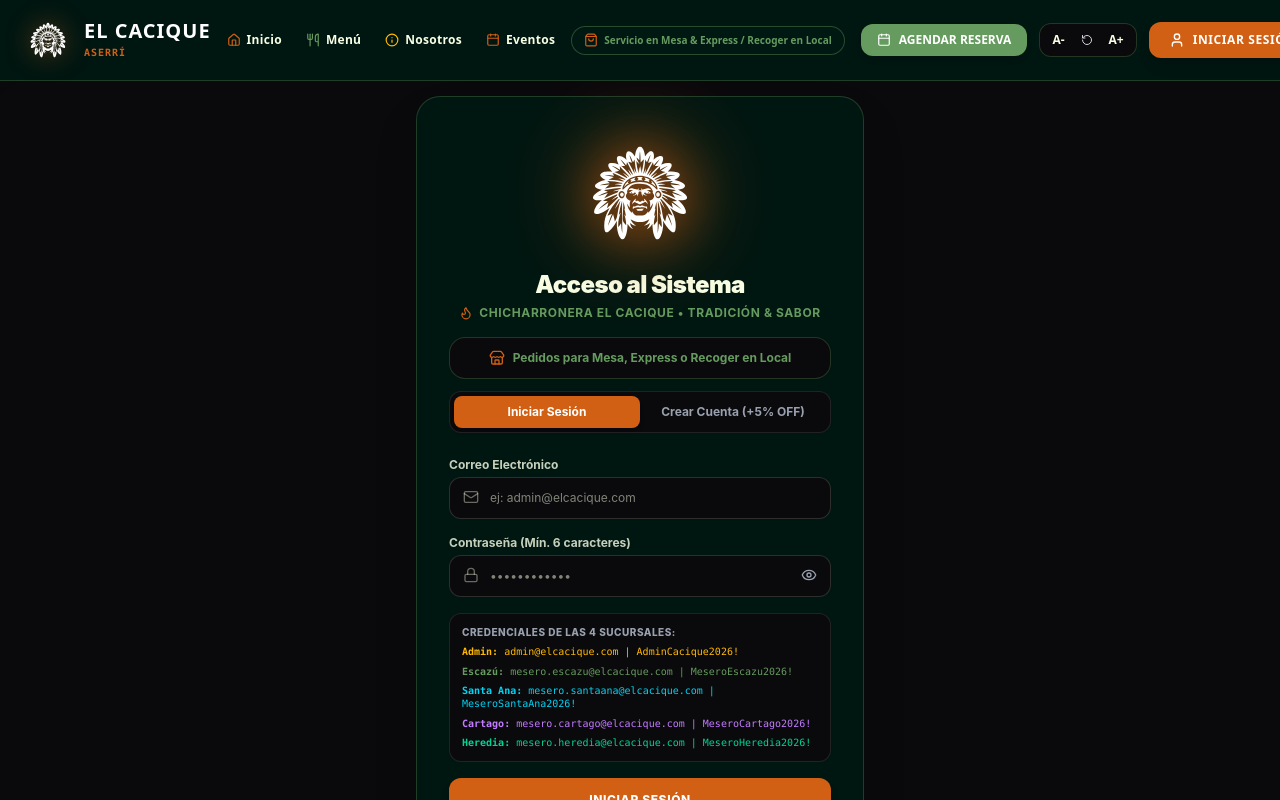
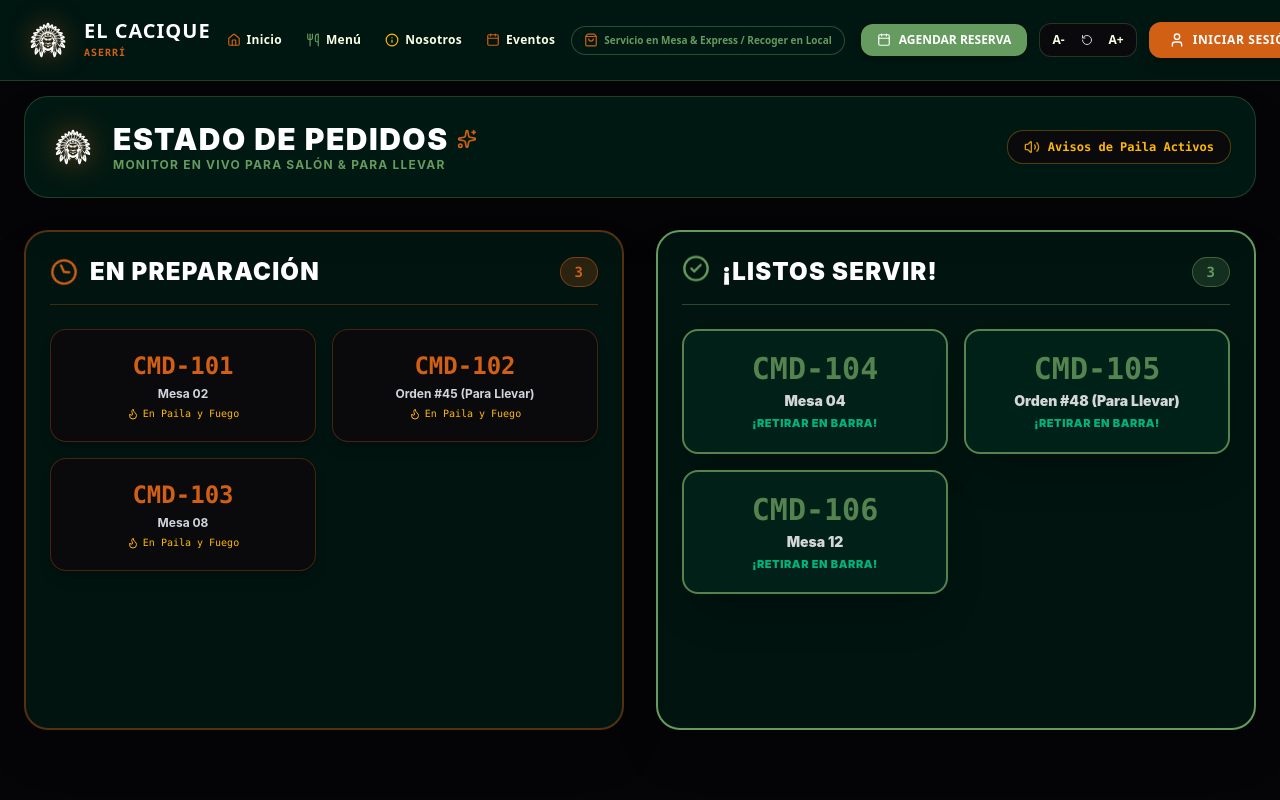
Before and after one commit to AngelDST13/Proyecto-Restaurante, a React (Vite) app: page /pedidos in a window 1280 px wide. Before the commit this address led to /login. Shown: the top 800 px of the page. Built offline with nearby package versions, Linux system fonts and the light colour scheme; the HTML template or start-up script is replaced by a standard one.

Commit message:
feat(system): credenciales de cocina en login, panel monitor de ordenes estilo MC y pruebas unitarias extendidas

```diff
--- a/src/pages/Login.jsx
+++ b/src/pages/Login.jsx
@@ -88,6 +88,8 @@ export default function Login() {
           navigate('/admin');
         } else if (res.user.rol === 'mesero') {
           navigate('/waiter');
+        } else if (res.user.rol === 'cocina') {
+          navigate('/kitchen');
         } else {
           navigate('/menu');
         }
@@ -219,13 +221,37 @@ export default function Login() {
           </div>
 
           {!isRegister && (
-            <div className="p-3 bg-[#0A090C] border border-[#F8FFE5]/10 rounded-xl space-y-1.5 text-[10px]">
-              <span className="text-gray-400 font-extrabold block uppercase tracking-wider">Credenciales de las 4 Sucursales:</span>
-              <p className="text-amber-400 font-mono"><strong>Admin:</strong> admin@elcacique.com | AdminCacique2026!</p>
-              <p className="text-[#659B5E] font-mono"><strong>Escazú:</strong> mesero.escazu@elcacique.com | MeseroEscazu2026!</p>
-              <p className="text-cyan-400 font-mono"><strong>Santa Ana:</strong> mesero.santaana@elcacique.com | MeseroSantaAna2026!</p>
-              <p className="text-purple-400 font-mono"><strong>Cartago:</strong> mesero.cartago@elcacique.com | MeseroCartago2026!</p>
-              <p className="text-emerald-400 font-mono"><strong>Heredia:</strong> mesero.heredia@elcacique.com | MeseroHeredia2026!</p>
+            <div className="p-3 bg-[#0A090C] border border-[#F8FFE5]/10 rounded-xl space-y-2 text-[10px]">
+              <span className="text-gray-400 font-extrabold block uppercase tracking-wider">Accesos de prueba por sucursal:</span>
+              <div className="grid grid-cols-1 sm:grid-cols-2 gap-2 font-mono text-[9px]">
+                <div className="space-y-0.5">
+                  <p className="text-[#D16014] font-bold">Escazú</p>
+                  <p>Mesero: mesero.escazu@elcacique.com</p>
+                  <p>Cocina: cocina.escazu@elcacique.com</p>
+                  <p className="text-gray-500">Claves: MeseroEscazu2026! / Cocina2026!</p>
+                </div>
+                <div className="space-y-0.5">
+                  <p className="text-[#659B5E] font-bold">Santa Ana</p>
+                  <p>Mesero: mesero.santaana@elcacique.com</p>
+                  <p>Cocina: cocina.santaana@elcacique.com</p>
+                  <p className="text-gray-500">Claves: MeseroSantaAna2026! / Cocina2026!</p>
+                </div>
+                <div className="space-y-0.5">
+                  <p className="text-amber-400 font-bold">Cartago</p>
+                  <p>Mesero: mesero.cartago@elcacique.com</p>
+                  <p>Cocina: cocina.cartago@elcacique.com</p>
+                  <p className="text-gray-500">Claves: MeseroCartago2026! / Cocina2026!</p>
+                </div>
+                <div className="space-y-0.5">
+                  <p className="text-purple-400 font-bold">Heredia</p>
+                  <p>Mesero: mesero.heredia@elcacique.com</p>
+                  <p>Cocina: cocina.heredia@elcacique.com</p>
+                  <p className="text-gray-500">Claves: MeseroHeredia2026! / Cocina2026!</p>
+                </div>
+              </div>
+              <p className="pt-1 border-t border-[#F8FFE5]/10 text-center font-mono text-[9px]">
+                <span className="text-amber-300 font-bold">Admin:</span> admin@elcacique.com | AdminCacique2026!
+              </p>
             </div>
           )}
 
--- /dev/null
+++ b/src/pages/OrderStatusBoard.jsx
@@ -0,0 +1,121 @@
+import { useState, useEffect } from 'react';
+import { Flame, CheckCircle2, Clock, Volume2, Sparkles } from 'lucide-react';
+import caciqueIcon from '../assets/img/Cacique.svg';
+
+export default function OrderStatusBoard() {
+  const [orders, setOrders] = useState([
+    { id: 'CMD-101', cliente: 'Mesa 02', estado: 'preparando', sede: 'escazu' },
+    { id: 'CMD-102', cliente: 'Orden #45 (Para Llevar)', estado: 'preparando', sede: 'escazu' },
+    { id: 'CMD-103', cliente: 'Mesa 08', estado: 'preparando', sede: 'escazu' },
+    { id: 'CMD-104', cliente: 'Mesa 04', estado: 'listo', sede: 'escazu' },
+    { id: 'CMD-105', cliente: 'Orden #48 (Para Llevar)', estado: 'listo', sede: 'escazu' },
+    { id: 'CMD-106', cliente: 'Mesa 12', estado: 'listo', sede: 'escazu' }
+  ]);
+
+  // Escuchar eventos globales cuando cocina marca listo un pedido
+  useEffect(() => {
+    const handleOrderReady = (e) => {
+      const newNotification = e.detail;
+      setOrders((prev) =>
+        prev.map((ord) =>
+          ord.id === newNotification.orderId ? { ...ord, estado: 'listo' } : ord
+        )
+      );
+    };
+
+    window.addEventListener('cacique:order-ready', handleOrderReady);
+    return () => window.removeEventListener('cacique:order-ready', handleOrderReady);
+  }, []);
+
+  const preparando = orders.filter((o) => o.estado === 'preparando');
+  const listas = orders.filter((o) => o.estado === 'listo');
+
+  return (
+    <div className="min-h-screen bg-[#050507] text-[#F8FFE5] font-sans flex flex-col justify-between">
+      <main className="flex-1 pt-24 px-6 pb-12 max-w-7xl mx-auto w-full space-y-8">
+
+        {/* ENCABEZADO DEL MONITOR */}
+        <div className="bg-[#001812] border border-[#659B5E]/30 rounded-3xl p-6 flex flex-col md:flex-row items-center justify-between gap-4 shadow-2xl">
+          <div className="flex items-center gap-4">
+            <img src={caciqueIcon} alt="Cacique" className="w-12 h-12 filter drop-shadow-[0_0_15px_rgba(209,96,20,0.8)]" />
+            <div>
+              <h1 className="text-2xl sm:text-3xl font-black text-white uppercase tracking-wider flex items-center gap-2">
+                ESTADO DE PEDIDOS <Sparkles className="w-5 h-5 text-[#D16014]" />
+              </h1>
+              <p className="text-xs text-[#659B5E] font-bold uppercase tracking-widest">
+                Monitor en vivo para Salón &amp; Para Llevar
+              </p>
+            </div>
+          </div>
+
+          <div className="flex items-center gap-2 px-4 py-2 rounded-2xl bg-[#0A090C] border border-amber-400/30 text-amber-400 text-xs font-mono font-bold">
+            <Volume2 className="w-4 h-4 animate-pulse" />
+            <span>Avisos de Paila Activos</span>
+          </div>
+        </div>
+
+        {/* CONTENEDOR ESTILO MC DONALD'S (2 COLUMNAS GIGANTES) */}
+        <div className="grid grid-cols-1 md:grid-cols-2 gap-8 items-start">
+
+          {/* COLUMNA 1: EN PREPARACIÓN */}
+          <div className="bg-[#001812]/80 border-2 border-[#D16014]/40 rounded-3xl p-6 space-y-6 shadow-2xl min-h-[500px]">
+            <div className="flex justify-between items-center border-b border-[#D16014]/30 pb-4">
+              <div className="flex items-center gap-3">
+                <Clock className="w-7 h-7 text-[#D16014] animate-spin" style={{ animationDuration: '6s' }} />
+                <h2 className="text-2xl font-black text-white uppercase tracking-wider">En Preparación</h2>
+              </div>
+              <span className="px-3.5 py-1 rounded-full bg-[#D16014]/20 border border-[#D16014]/50 text-[#D16014] font-mono font-bold text-sm">
+                {preparando.length}
+              </span>
+            </div>
+
+            <div className="grid grid-cols-1 sm:grid-cols-2 gap-4">
+              {preparando.map((ord) => (
+                <div
+                  key={ord.id}
+                  className="p-5 rounded-2xl bg-[#0A090C] border border-[#D16014]/30 space-y-1 text-center shadow-lg"
+                >
+                  <span className="font-mono text-2xl font-black text-[#D16014] block">{ord.id}</span>
+                  <span className="text-xs font-bold text-gray-300 block">{ord.cliente}</span>
+                  <span className="text-[10px] text-amber-400 font-mono flex items-center justify-center gap-1">
+                    <Flame className="w-3 h-3" /> En Paila y Fuego
+                  </span>
+                </div>
+              ))}
+            </div>
+          </div>
+
+          {/* COLUMNA 2: ¡LISTAS PARA ENTREGAR! */}
+          <div className="bg-[#001812]/80 border-2 border-[#659B5E] rounded-3xl p-6 space-y-6 shadow-2xl min-h-[500px] relative overflow-hidden">
+            <div className="flex justify-between items-center border-b border-[#659B5E]/40 pb-4">
+              <div className="flex items-center gap-3">
+                <CheckCircle2 className="w-7 h-7 text-[#659B5E] animate-bounce" />
+                <h2 className="text-2xl font-black text-white uppercase tracking-wider">¡Listos Servir!</h2>
+              </div>
+              <span className="px-3.5 py-1 rounded-full bg-[#659B5E]/20 border border-[#659B5E]/50 text-[#659B5E] font-mono font-bold text-sm">
+                {listas.length}
+              </span>
+            </div>
+
+            <div className="grid grid-cols-1 sm:grid-cols-2 gap-4">
+              {listas.map((ord) => (
+                <div
+                  key={ord.id}
+                  className="p-5 rounded-2xl bg-[#00241B] border-2 border-[#659B5E] space-y-1 text-center shadow-2xl animate-pulse"
+                >
+                  <span className="font-mono text-3xl font-black text-[#659B5E] block">{ord.id}</span>
+                  <span className="text-sm font-black text-white block">{ord.cliente}</span>
+                  <span className="text-[11px] font-black text-emerald-400 uppercase tracking-wider block">
+                    ¡RETIRAR EN BARRA!
+                  </span>
+                </div>
+              ))}
+            </div>
+          </div>
+
+        </div>
+
+      </main>
+    </div>
+  );
+}
--- a/src/routes/AppRouter.jsx
+++ b/src/routes/AppRouter.jsx
@@ -8,6 +8,7 @@ import Menu from '../pages/Menu';
 import AdminDashboard from '../pages/AdminDashboard';
 import WaiterDashboard from '../pages/WaiterDashboard';
 import KitchenDashboard from '../pages/KitchenDashboard';
+import OrderStatusBoard from '../pages/OrderStatusBoard';
 import Unauthorized from '../pages/Unauthorized';
 
 import Navbar from '../components/Navbar';
@@ -73,6 +74,7 @@ export function AppRouter() {
             {/* VISTAS PÚBLICAS */}
             <Route path="/" element={<Landing />} />
             <Route path="/menu" element={<Menu />} />
+            <Route path="/pedidos" element={<OrderStatusBoard />} />
             <Route path="/unauthorized" element={<Unauthorized />} />
 
             {/* LOGIN (Ruta Pública Protegida) */}
--- a/src/services/authSecurity.js
+++ b/src/services/authSecurity.js
@@ -45,6 +45,34 @@ export const VALID_ACCOUNTS = {
     nombre: 'Victor González',
     alias: 'Victor',
     rol: 'mesero',
+    sede: 'heredia'
+  },
+  'cocina.escazu@elcacique.com': {
+    password: 'Cocina2026!',
+    nombre: 'Cocina Escazú',
+    alias: 'Cocina Escazú',
+    rol: 'cocina',
+    sede: 'escazu'
+  },
+  'cocina.santaana@elcacique.com': {
+    password: 'Cocina2026!',
+    nombre: 'Cocina Santa Ana',
+    alias: 'Cocina Santa Ana',
+    rol: 'cocina',
+    sede: 'santa_ana'
+  },
+  'cocina.cartago@elcacique.com': {
+    password: 'Cocina2026!',
+    nombre: 'Cocina Cartago',
+    alias: 'Cocina Cartago',
+    rol: 'cocina',
+    sede: 'cartago'
+  },
+  'cocina.heredia@elcacique.com': {
+    password: 'Cocina2026!',
+    nombre: 'Cocina Heredia',
+    alias: 'Cocina Heredia',
+    rol: 'cocina',
     sede: 'heredia'
   }
 };
```
Also changed, not shown: 2 other files (tests, documents, lock files or other folders).
